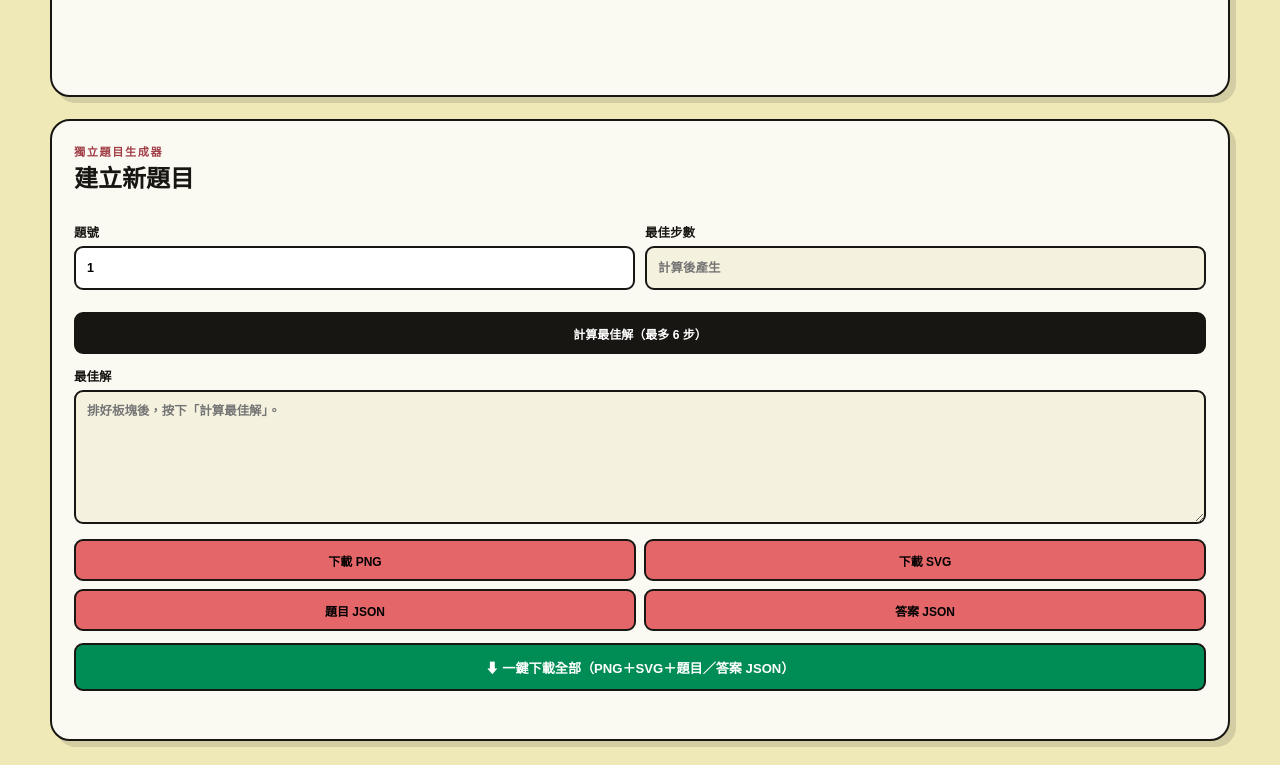
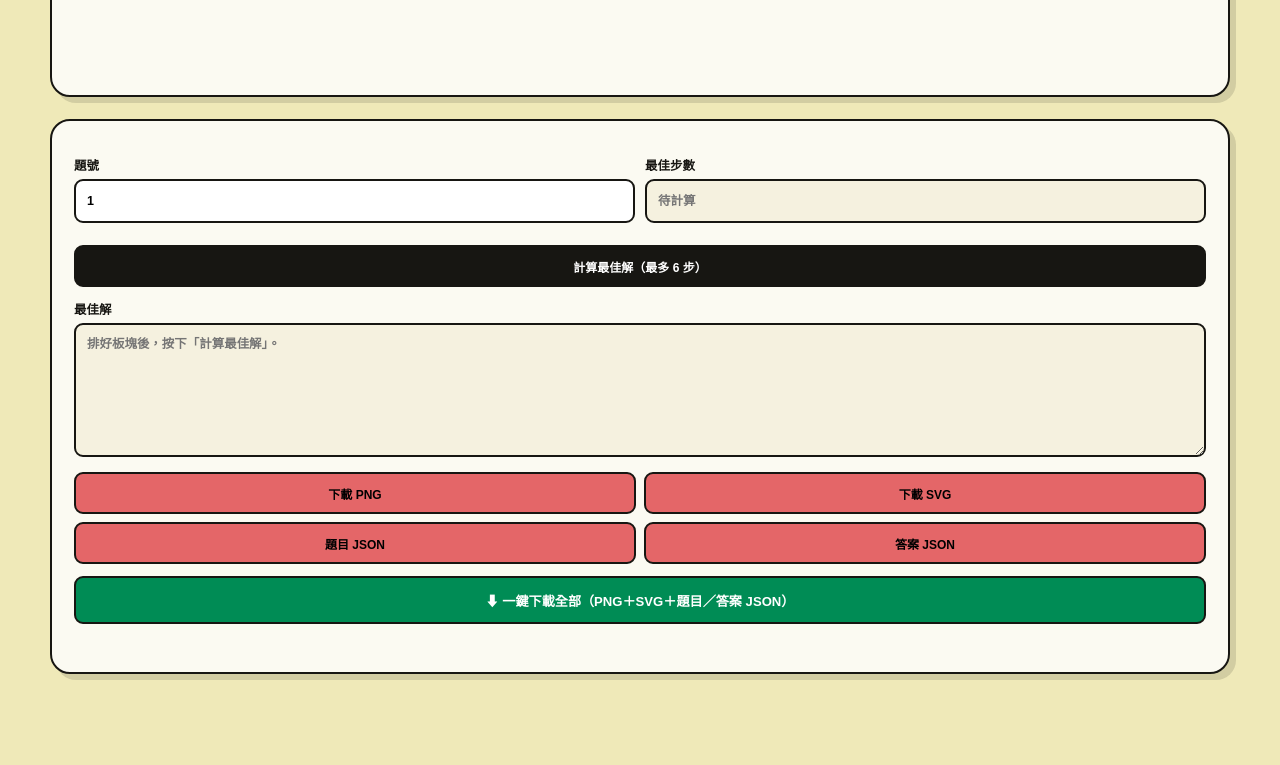
Before and after one commit to oro1081111/meow_maze_admin, a website: page index.html in a window 1280 px wide. Shown: the part 850-1615 px from the top of the page. After the commit the page ends 1548 px from the top, so only its background shows below. Drawn offline with Linux system fonts and the light colour scheme.

Commit message:
優化手機版題目欄位與標題

```diff
--- a/index.html
+++ b/index.html
@@ -15,11 +15,9 @@
       <div id="boardHost" class="board-host" aria-label="可拖曳題目板塊"></div>
     </section>
     <section class="editor-controls">
-      <p class="eyebrow">獨立題目生成器</p>
-      <h1>建立新題目</h1>
       <div class="field-grid">
         <label>題號<input id="puzzleNumber" type="number" min="1" max="999" value="1"></label>
-        <label>最佳步數<input id="bestMoves" type="number" placeholder="計算後產生" readonly></label>
+        <label>最佳步數<input id="bestMoves" type="number" placeholder="待計算" readonly></label>
       </div>
       <button id="solvePuzzle" class="solve" type="button">計算最佳解（最多 6 步）</button>
       <label>最佳解<textarea id="answer" rows="8" placeholder="排好板塊後，按下「計算最佳解」。" readonly></textarea></label>
```
